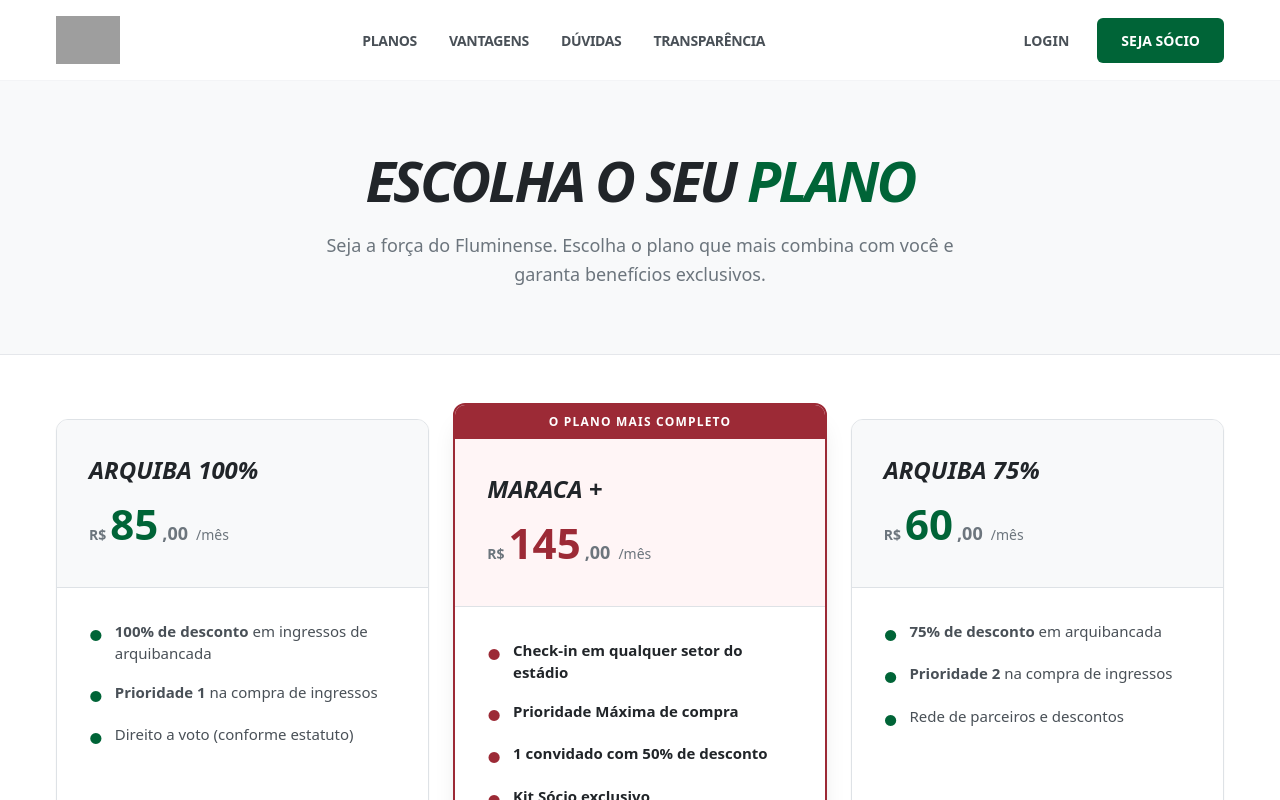
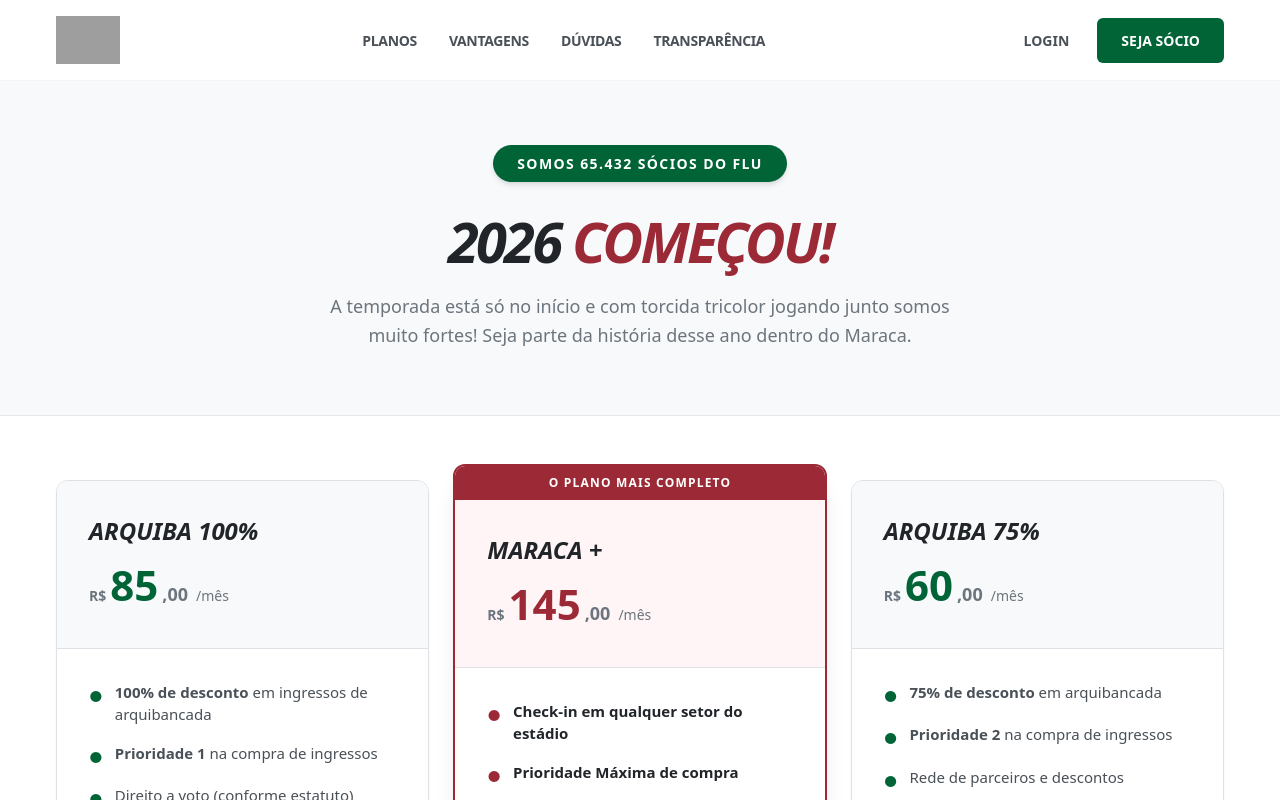
Before and after one commit to Feng-Brasil/lp-fluminense-planos-arquiba-2026, a Next.js app: page / in a window 1280 px wide. Shown: the top 800 px of the page. Built offline with nearby package versions, Linux system fonts and the light colour scheme; grey boxes are pictures that could not be loaded.

Commit message:
Atualização de título, subtítulo e adição de contador de sócios no primeiro scroll.

```diff
--- a/app/page.tsx
+++ b/app/page.tsx
@@ -39,11 +39,16 @@
       <section className="relative bg-[#F8F9FA] py-16 border-b border-gray-200">
         <div className="max-w-[1200px] mx-auto px-4">
           <div className="flex flex-col items-center text-center">
+            {/* CONTADOR ADICIONADO */}
+            <div className="bg-[#006437] text-white px-6 py-2 rounded-full text-[14px] font-black uppercase tracking-widest mb-6 shadow-md">
+              SOMOS 65.432 SÓCIOS DO FLU
+            </div>
+
             <h1 className="text-[40px] md:text-[56px] font-black text-[#212529] leading-tight mb-4 uppercase italic tracking-tighter">
-              ESCOLHA O SEU <span className="text-[#006437]">PLANO</span>
+              2026 <span className="text-[#9C2A36]">COMEÇOU!</span>
             </h1>
             <p className="text-[18px] text-[#6C757D] max-w-2xl font-medium leading-relaxed">
-              Seja a força do Fluminense. Escolha o plano que mais combina com você e garanta benefícios exclusivos.
+              A temporada está só no início e com torcida tricolor jogando junto somos muito fortes! Seja parte da história desse ano dentro do Maraca.
             </p>
           </div>
         </div>
```
